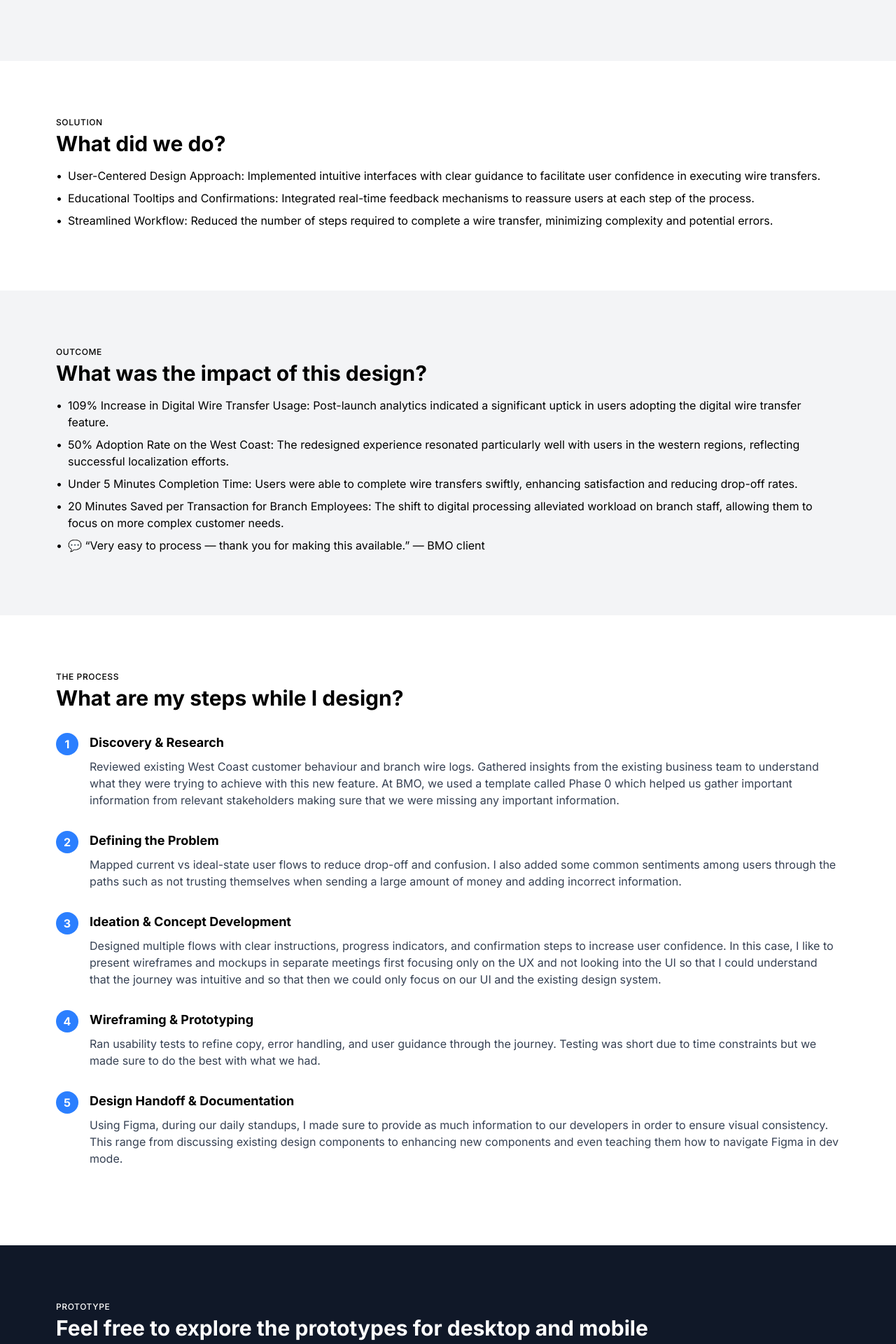
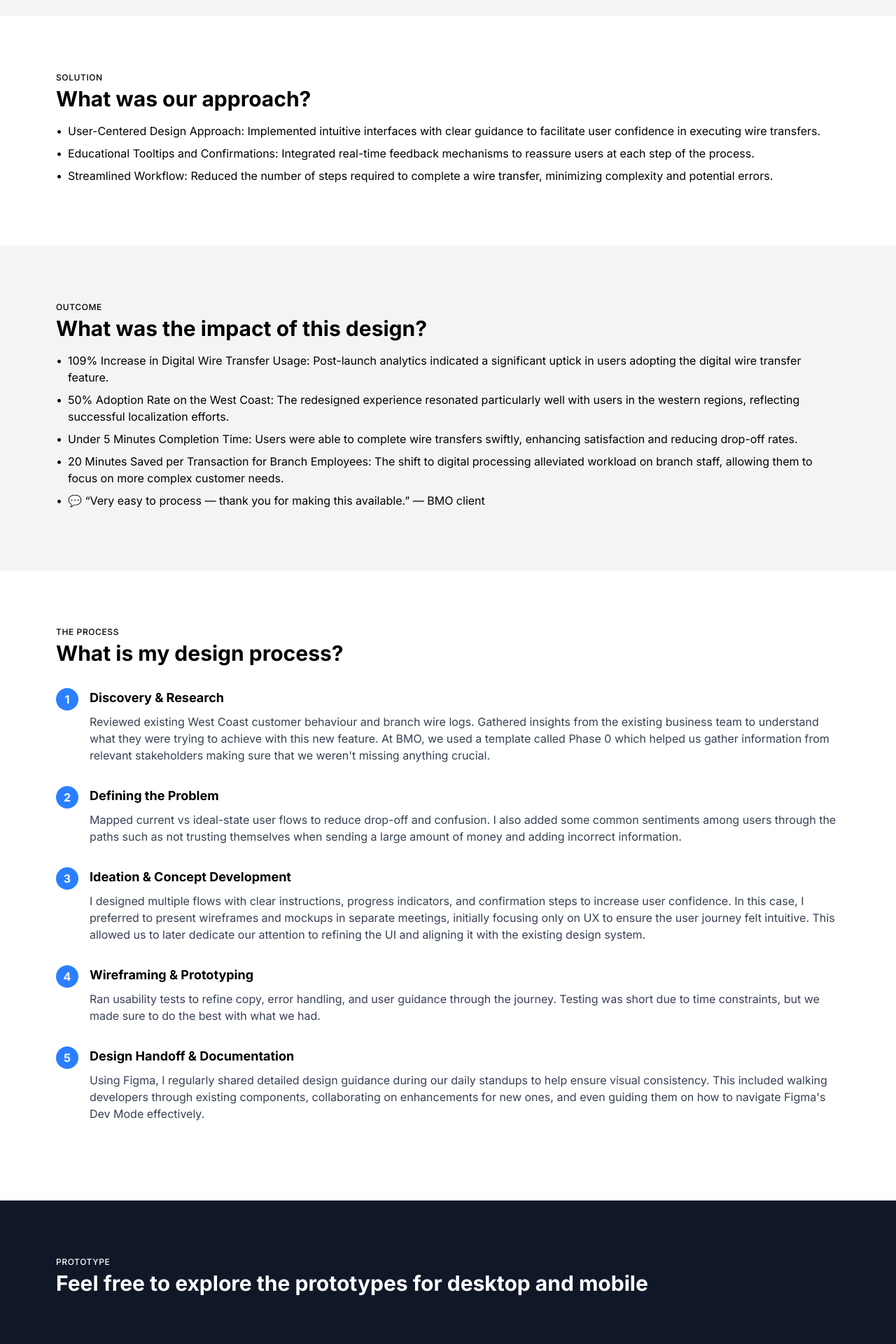
Before and after one commit to mikealexcd/elizabeth-mayorga-portfolio-2025, a Next.js app: page /projects/bmo-wire-transfers in a window 1280 px wide. Shown: the part 1340-3260 px from the top of the page at 70% size. Built offline with nearby package versions, Linux system fonts and the light colour scheme; grey boxes are pictures that could not be loaded.

Commit message:
qa content bmo

```diff
--- a/src/app/projects/bmo-wire-transfers/page.tsx
+++ b/src/app/projects/bmo-wire-transfers/page.tsx
@@ -80,7 +80,7 @@ export default function BMOWireTransfersCaseStudy() {
       </div>
 
       {/* Challenge Section */}
-      <InfoSection title="Business team and I identified a few challenges" subtitle="PROBLEM" bgColor="bg-gray-100" className="mb-16" media={{ src: BMOChallenges.src, alt: "Illustration of the challenges", width: 500, height: 359 }} transparentMedia>
+      <InfoSection title="Business team and I identified a few challenges" subtitle="PROBLEM" bgColor="bg-gray-100" media={{ src: BMOChallenges.src, alt: "Illustration of the challenges", width: 500, height: 359 }} transparentMedia>
         <ul>
           <li className="flex items-start mb-2">
             <span className="mr-2">•</span>
@@ -98,7 +98,7 @@ export default function BMOWireTransfersCaseStudy() {
       </InfoSection>
 
       {/* Solution Section */}
-      <InfoSection title="What did we do?" subtitle="SOLUTION" bgColor="bg-white">
+      <InfoSection title="What was our approach?" subtitle="SOLUTION" bgColor="bg-white">
         <ul>
           <li className="flex items-start mb-2">
             <span className="mr-2">•</span>
@@ -142,11 +142,11 @@ export default function BMOWireTransfersCaseStudy() {
       </InfoSection>
 
       {/* Process Section */}
-      <InfoSection title="What are my steps while I design?" subtitle="THE PROCESS" bgColor="bg-white">
+      <InfoSection title="What is my design process?" subtitle="THE PROCESS" bgColor="bg-white">
         <div className="mt-8">
           <ProcessStep number={1} title="Discovery & Research" bgColor="bg-blue-500">
             <p>
-              Reviewed existing West Coast customer behaviour and branch wire logs. Gathered insights from the existing business team to understand what they were trying to achieve with this new feature. At BMO, we used a template called Phase 0 which helped us gather important information from relevant stakeholders making sure that we were missing any important information.
+              Reviewed existing West Coast customer behaviour and branch wire logs. Gathered insights from the existing business team to understand what they were trying to achieve with this new feature. At BMO, we used a template called Phase 0 which helped us gather information from relevant stakeholders making sure that we weren't missing anything crucial.
             </p>
           </ProcessStep>
           <ProcessStep number={2} title="Defining the Problem" bgColor="bg-blue-500">
@@ -156,17 +156,17 @@ export default function BMOWireTransfersCaseStudy() {
           </ProcessStep>
           <ProcessStep number={3} title="Ideation & Concept Development" bgColor="bg-blue-500">
             <p>
-              Designed multiple flows with clear instructions, progress indicators, and confirmation steps to increase user confidence. In this case, I like to present wireframes and mockups in separate meetings first focusing only on the UX and not looking into the UI so that I could understand that the journey was intuitive and so that then we could only focus on our UI and the existing design system.
+              I designed multiple flows with clear instructions, progress indicators, and confirmation steps to increase user confidence. In this case, I preferred to present wireframes and mockups in separate meetings, initially focusing only on UX to ensure the user journey felt intuitive. This allowed us to later dedicate our attention to refining the UI and aligning it with the existing design system.
             </p>
           </ProcessStep>
           <ProcessStep number={4} title="Wireframing & Prototyping" bgColor="bg-blue-500">
             <p>
-              Ran usability tests to refine copy, error handling, and user guidance through the journey. Testing was short due to time constraints but we made sure to do the best with what we had.
+              Ran usability tests to refine copy, error handling, and user guidance through the journey. Testing was short due to time constraints, but we made sure to do the best with what we had.
             </p>
           </ProcessStep>
           <ProcessStep number={5} title="Design Handoff & Documentation" bgColor="bg-blue-500">
             <p>
-              Using Figma, during our daily standups, I made sure to provide as much information to our developers in order to ensure visual consistency. This range from discussing existing design components to enhancing new components and even teaching them how to navigate Figma in dev mode.
+              Using Figma, I regularly shared detailed design guidance during our daily standups to help ensure visual consistency. This included walking developers through existing components, collaborating on enhancements for new ones, and even guiding them on how to navigate Figma's Dev Mode effectively.
             </p>
           </ProcessStep>
         </div>
@@ -194,7 +194,7 @@ export default function BMOWireTransfersCaseStudy() {
       {/* Conclusion Section */}
       <InfoSection title="What were my final thoughts and learning experiences?" subtitle="CONCLUSION" bgColor="bg-white" media={{ src: BMOAirplane.src, alt: "", width: 197, height: 167 }} transparentMedia>
         <p className="text-gray-700 mb-4">
-          We successfully got to the goals we had at the beginning of this project. This project taught me how to work across complex, regulated environments while still advocating for simple, intuitive design. I learned how to break down a high-risk, high-friction task like wire transfers into digestible steps users feel confident completing. Collaborating with developers to ensure visual consistency and behaviour across devices also made me more thoughtful in how I document and support handoffs — especially across a multiple stakeholders.
+          We successfully got to the goals we had at the beginning of this project. This project provided me with experience to how to work across complex, regulated environments while still advocating for simple, intuitive design. I learned how to break down a high-risk, high-friction task like wire transfers into digestible steps users feel confident completing.
         </p>
       </InfoSection>
 
```
